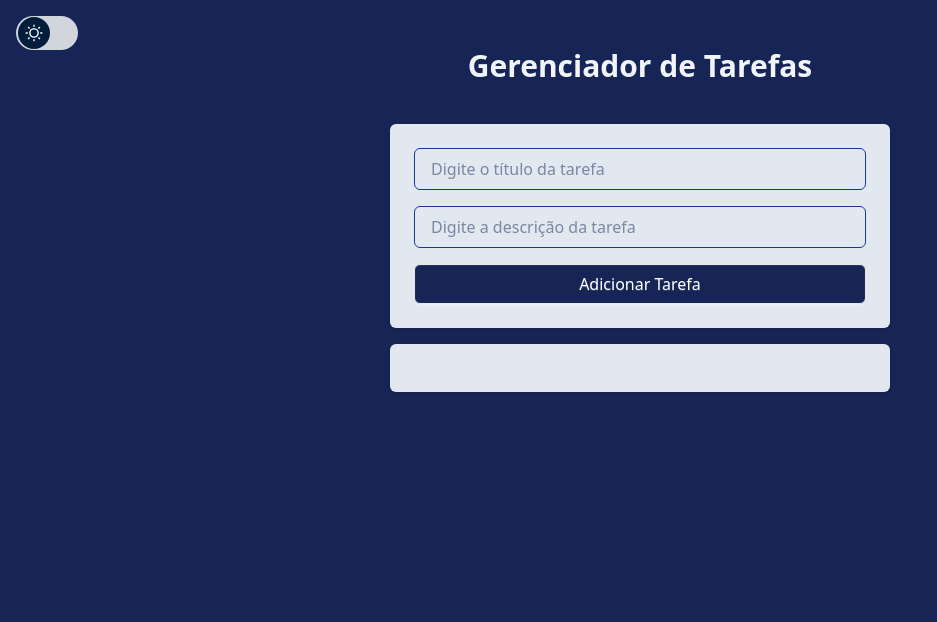
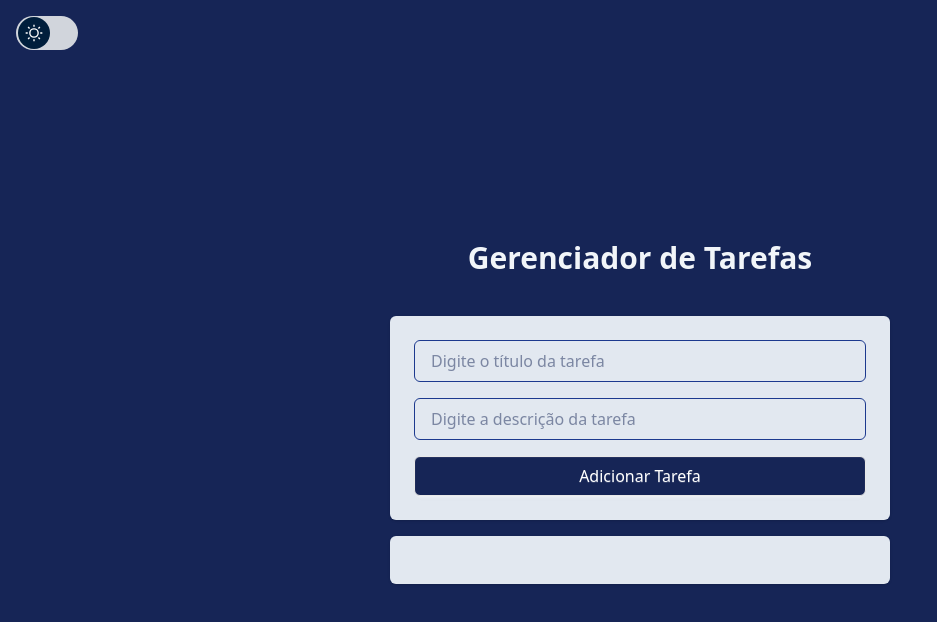
Before and after one commit to BrandonViana/gerenciador-de-tarefas, a React (Vite) app: page / in a window 1280 px wide. Shown: the top 622 px of the page, without its empty margins (0-937 px from the left). Built offline with nearby package versions, Linux system fonts and the light colour scheme.

Commit message:
fixed somethings

```diff
--- a/src/App.jsx
+++ b/src/App.jsx
@@ -39,7 +39,7 @@ function App() {
   }
 
   return (
-    <div className="min-w-screen min-h-screen bg-blue-950 dark:bg-blue-50 flex justify-center p-6">
+    <div className="min-w-screen min-h-screen bg-blue-950 dark:bg-blue-50 flex justify-center items-center p-4">
       <div className="w-full max-w-[500px] space-y-4">
         <div className="flex items-center justify-center p-6">
           <div className="absolute top-2 right-2 sm:top-4 sm:left-4">
--- a/src/components/AddTask.jsx
+++ b/src/components/AddTask.jsx
@@ -40,9 +40,12 @@ function AddTask({ onAddTaskSubmit }) {
       </button>
       {showAlert && (
         <Alert
-          sx={{ color: "#1d3557", borderColor: "#1d3557" }}
-          variant="outlined"
           severity="info"
+          sx={{
+            color: "#1d3557",
+            variant: "filled",
+            borderColor: "#1d3557",
+          }}
         >
           Por favor preencha os dois campos
         </Alert>
```
